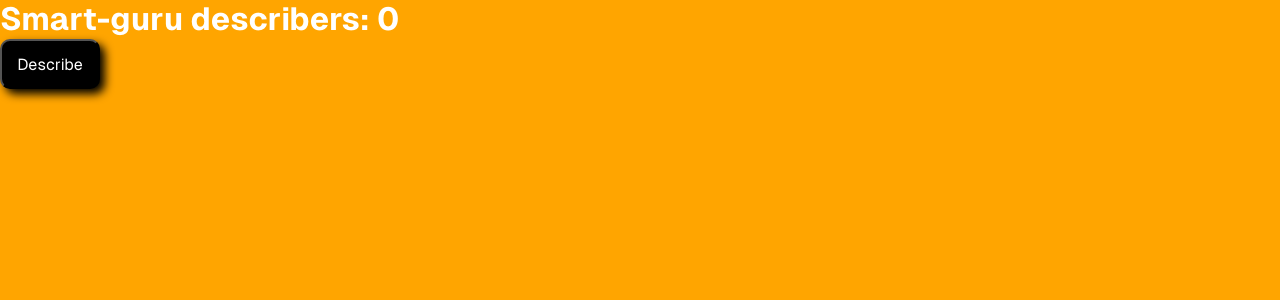
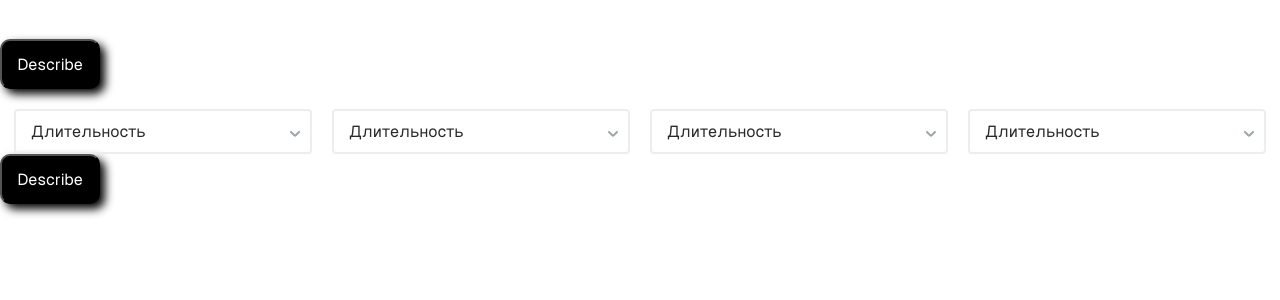
Before and after one commit to bobronaud/Smart-guru, a React app: page / in a window 1280 px wide. Shown: the top 300 px of the page. Built offline with nearby package versions, Linux system fonts and the light colour scheme.

Commit message:
Create dropdown

```diff
--- a/src/App.tsx
+++ b/src/App.tsx
@@ -1,5 +1,6 @@
 import { useState } from 'react';
 import Button from './components/ui/button/Button';
+import { FiltersMenu } from './components/filters/FiltersMenu';
 
 const App = () => {
 	const [count, setCount] = useState(0);
@@ -10,6 +11,8 @@ const App = () => {
 		<div>
 			<h1>Smart-guru describers: {count}</h1>
 			<Button onClick={handleclick}>Describe</Button>
+			<FiltersMenu></FiltersMenu>
+			<Button onClick={handleclick}>Describe</Button>
 		</div>
 	);
 };
--- a/src/assets/styles/index.scss
+++ b/src/assets/styles/index.scss
@@ -8,5 +8,5 @@
 
 body {
 	color: #fff;
-	background-color: orange;
+	background-color: #fff;
 }
--- /dev/null
+++ b/src/components/filters/Dropdown/Dropdown.module.scss
@@ -0,0 +1,105 @@
+.dropdown_container {
+	cursor: pointer;
+
+	position: relative;
+
+	width: 298px;
+	height: 45px;
+	padding: 0 10px 0 15px;
+
+	color: #292929;
+	text-align: left;
+
+	border-top: 2px solid #ededed;
+	border-right: 2px solid #ededed;
+	border-bottom: 2px solid #ededed;
+	border-left: 2px solid #ededed;
+	border-radius: 4px;
+}
+
+.label_container {
+	display: flex;
+	align-items: center;
+	width: 100%;
+	border-bottom: 2px solid #ededed;
+}
+
+.arrow_button {
+	cursor: pointer;
+	transition:
+		transform 0.2s ease-in-out,
+		margin-top 0.2s ease-in-out;
+}
+
+.arrow_button.open {
+	transform: rotate(180deg);
+}
+
+.divelement {
+	width: 100%;
+}
+
+.dropdown_container.open {
+	height: auto;
+
+	border-top: 2px solid #f7a121;
+	border-right: 2px solid #f7a121;
+	border-bottom: 0 solid transparent;
+	border-left: 2px solid #f7a121;
+	border-radius: 4px 4px 0 0;
+}
+
+.dropdown_label {
+	cursor: pointer;
+
+	display: block;
+
+	width: 100%;
+	margin-bottom: 10px;
+	padding: 10px 0 0;
+}
+
+.dropdown_options {
+	cursor: pointer;
+
+	position: absolute;
+
+	display: none;
+
+	width: calc(100% + 4px);
+	padding: 0 10px 0 15px;
+}
+
+.dropdown_options.open {
+	z-index: 1000;
+	top: 100%;
+	left: -2px;
+
+	display: block;
+
+	border-right: 2px solid #f7a121;
+	border-bottom: 2px solid #f7a121;
+	border-left: 2px solid #f7a121;
+	border-radius: 0 0 4px 4px;
+}
+
+.dropdown_option {
+	cursor: pointer;
+
+	width: 100%;
+	padding-top: 10px;
+	padding-bottom: 10px;
+
+	list-style-type: none;
+
+	background-color: #fff;
+	border-radius: 4px;
+}
+
+.dropdown_option:hover {
+	background-color: #f0f0f0;
+}
+
+.dropdown_option:active {
+	background-color: #f0f0f0;
+}
--- /dev/null
+++ b/src/components/filters/Dropdown/Dropdown.tsx
@@ -0,0 +1,71 @@
+import React, { useState } from 'react';
+import styles from './Dropdown.module.scss';
+
+//пользовательский тип, чтобы потом типизировать массив с опциями
+//с помощью value будет отправлять ответ на сервер, label наша подпись к опции
+export type option = { value: string | number; label: string };
+
+//общий интерфейс для нашего функционального компонента
+interface DropdownProps {
+	label: string;
+	options: option[];
+}
+
+export const Dropdown: React.FC<DropdownProps> = ({ label, options }) => {
+	const [isOpen, setIsOpen] = useState<boolean>(false);
+
+	const toggleDropdown = () => {
+		setIsOpen(!isOpen);
+	};
+
+	const handleClose = () => {
+		setIsOpen(false); // Закрываем список при выборе опции
+	};
+
+	return (
+		<div
+			className={`${styles.dropdown_container} ${isOpen ? styles.open : ''}`}
+			onClick={toggleDropdown}
+			role='button'
+		>
+			<div className={styles.label_container}>
+				<p className={styles.dropdown_label}>{label}</p>
+				<div>
+					<svg
+						className={`${styles.arrow_button} ${isOpen ? styles.open : ''}`}
+						width='10'
+						height='6'
+						viewBox='0 0 10 6'
+						fill='none'
+						xmlns='http://www.w3.org/2000/svg'
+					>
+						<path
+							d='M9 1L5.70711 4.29289C5.31658 4.68342 4.68342 4.68342 4.29289 4.29289L1 1'
+							stroke='#9EA5AD'
+							strokeWidth='2'
+							strokeLinecap='round'
+							strokeLinejoin='round'
+						/>
+					</svg>
+				</div>
+			</div>
+			{isOpen && (
+				<ul
+					className={`${styles.dropdown_options} ${isOpen ? styles.open : ''}`}
+					onClick={e => e.stopPropagation()} // Останавливаем распространение клика, чтобы не закрывался список
+				>
+					{options.map((option, index) => (
+						<li
+							key={index}
+							value={option.value}
+							className={styles.dropdown_option}
+							onClick={handleClose}
+						>
+							{option.label}
+						</li>
+					))}
+				</ul>
+			)}
+		</div>
+	);
+};
--- /dev/null
+++ b/src/components/filters/FiltersMenu.module.scss
@@ -0,0 +1,7 @@
+// комментарий
+.menu_container {
+	display: flex;
+	gap: 20px;
+	justify-content: center;
+	margin-top: 20px;
+}
--- /dev/null
+++ b/src/components/filters/FiltersMenu.tsx
@@ -0,0 +1,57 @@
+import { Dropdown, option } from './Dropdown/Dropdown';
+import styles from './FiltersMenu.module.scss';
+
+export const FiltersMenu = () => {
+	const options1: option[] = [
+		{ value: 'option1', label: 'Неделя' },
+		{ value: 'option1', label: 'До месяца' },
+		{ value: 'option1', label: 'До 2 месяцев' },
+		{ value: 'option1', label: 'До 6 месяцев' },
+		{ value: 'option1', label: 'До 10 месяцев' },
+		{ value: 'option1', label: 'Более 10 месяцев' },
+	];
+	const options2: option[] = [
+		{ value: 'option1', label: 'Неделя' },
+		{ value: 'option1', label: 'До месяца' },
+		{ value: 'option1', label: 'До 2 месяцев' },
+		{ value: 'option1', label: 'До 6 месяцев' },
+		{ value: 'option1', label: 'До 10 месяцев' },
+		{ value: 'option1', label: 'Более 10 месяцев' },
+	];
+	const options3: option[] = [
+		{ value: 'option1', label: 'Неделя' },
+		{ value: 'option1', label: 'До месяца' },
+		{ value: 'option1', label: 'До 2 месяцев' },
+		{ value: 'option1', label: 'До 6 месяцев' },
+		{ value: 'option1', label: 'До 10 месяцев' },
+		{ value: 'option1', label: 'Более 10 месяцев' },
+	];
+	const options4: option[] = [
+		{ value: 'option1', label: 'Неделя' },
+		{ value: 'option1', label: 'До месяца' },
+		{ value: 'option1', label: 'До 2 месяцев' },
+		{ value: 'option1', label: 'До 6 месяцев' },
+		{ value: 'option1', label: 'До 10 месяцев' },
+		{ value: 'option1', label: 'Более 10 месяцев' },
+	];
+	return (
+		<div className={styles.menu_container}>
+			<Dropdown
+				label='Длительность'
+				options={options1}
+			></Dropdown>
+			<Dropdown
+				label='Длительность'
+				options={options2}
+			></Dropdown>
+			<Dropdown
+				label='Длительность'
+				options={options4}
+			></Dropdown>
+			<Dropdown
+				label='Длительность'
+				options={options3}
+			></Dropdown>
+		</div>
+	);
+};
```
Also changed, not shown: src/components/filters/Dropdown/Vector108.svg (added).
